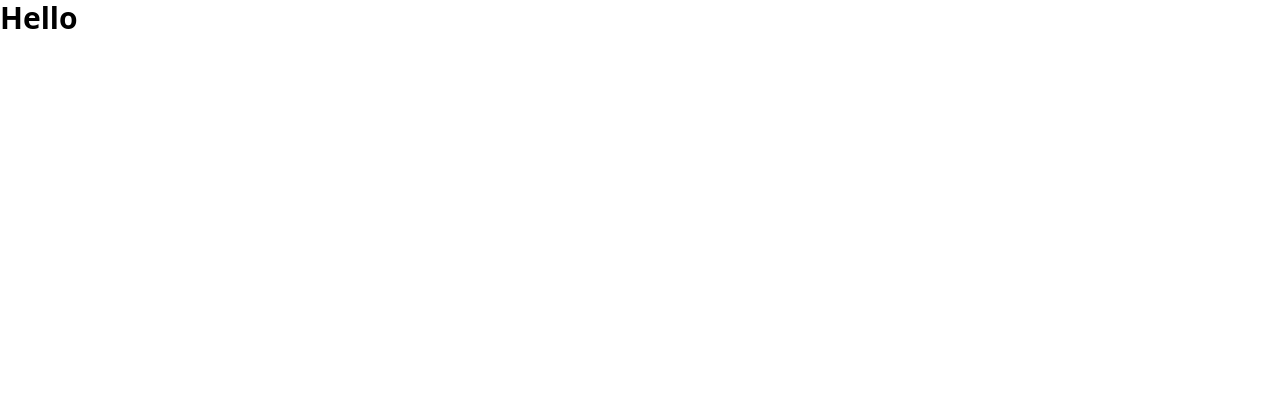
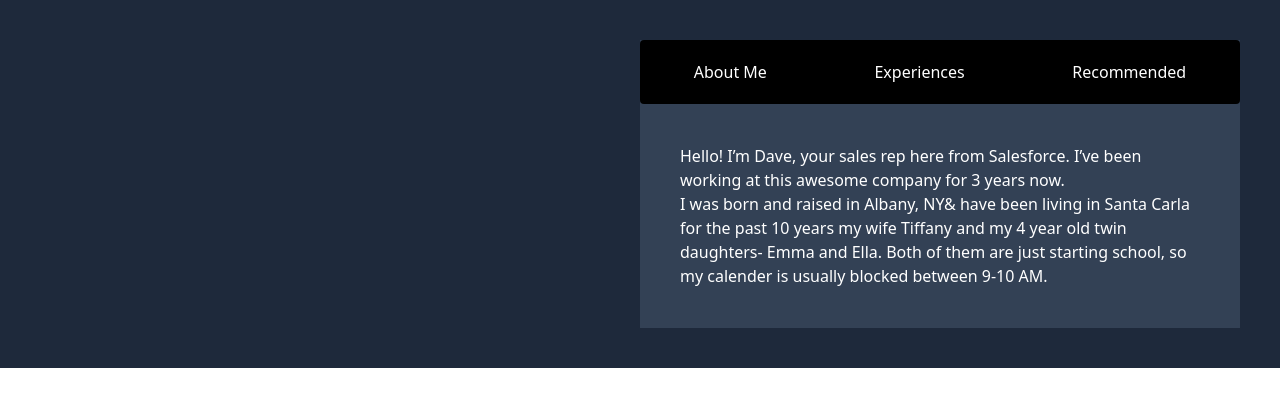
Before and after one commit to Ashlyn-Joshy/LunacalAssignment, a React (Create React App) app in the folder frontend/: page / in a window 1280 px wide. Shown: the top 406 px of the page. Built offline with nearby package versions, Linux system fonts and the light colour scheme.

Commit message:
intro added

```diff
--- a/frontend/src/App.js
+++ b/frontend/src/App.js
@@ -1,9 +1,12 @@
 import { createBrowserRouter, RouterProvider } from "react-router-dom";
+
+//pages
+import Home from "./Pages/Home";
 
 const appRouter = createBrowserRouter([
   {
     path: "/",
-    element: <h1 className="font-bold text-3xl">Hello</h1>,
+    element: <Home />,
   },
 ]);
 
--- /dev/null
+++ b/frontend/src/Pages/Home.js
@@ -0,0 +1,17 @@
+import React from "react";
+
+//components
+import Intro from "../components/Intro";
+
+const Home = () => {
+  return (
+    <div className="flex flex-row bg-slate-800 text-white p-10">
+      <div className="hidden md:block w-1/2"></div>
+      <div className="w-full md:w-1/2">
+        <Intro />
+      </div>
+    </div>
+  );
+};
+
+export default Home;
--- /dev/null
+++ b/frontend/src/components/AboutMe.js
@@ -0,0 +1,20 @@
+import React from "react";
+
+const AboutMe = () => {
+  return (
+    <div>
+      <p>
+        Hello! I’m Dave, your sales rep here from Salesforce. I’ve been working
+        at this awesome company for 3 years now.
+      </p>
+      <p>
+        I was born and raised in Albany, NY& have been living in Santa Carla for
+        the past 10 years my wife Tiffany and my 4 year old twin daughters- Emma
+        and Ella. Both of them are just starting school, so my calender is
+        usually blocked between 9-10 AM.
+      </p>
+    </div>
+  );
+};
+
+export default AboutMe;
--- /dev/null
+++ b/frontend/src/components/Experiences.js
@@ -0,0 +1,20 @@
+import React from "react";
+
+const Experiences = () => {
+  return (
+    <div>
+      <div>
+        <h1 className="font-bold text-lg">
+          Salesforce | Albany, NY 2019 - Present
+        </h1>
+        <p>
+          As your dedicated sales rep, I’ve had the privilege of working at
+          Salesforce for the past three years. Our team here is nothing short of
+          amazing—I mean, we practically ooze cloud-based enthusiasm!
+        </p>
+      </div>
+    </div>
+  );
+};
+
+export default Experiences;
--- /dev/null
+++ b/frontend/src/components/Intro.js
@@ -0,0 +1,29 @@
+import React, { useState } from "react";
+
+//components
+import AboutMe from "./AboutMe";
+import Experiences from "./Experiences";
+import Recommended from "./Recommended";
+
+const Intro = () => {
+  const [displayItem, setDisplayItem] = useState("About Me");
+  return (
+    <div className="bg-slate-700">
+      <nav className="bg-black rounded py-5">
+        <ul className="flex flex-row justify-around">
+          <li onClick={() => setDisplayItem("About Me")}>About Me</li>
+          <li onClick={() => setDisplayItem("Experiences")}>Experiences</li>
+          <li onClick={() => setDisplayItem("Recommended")}>Recommended</li>
+        </ul>
+      </nav>
+
+      <div className="p-10">
+        {displayItem === "About Me" && <AboutMe />}
+        {displayItem === "Experiences" && <Experiences />}
+        {displayItem === "Recommended" && <Recommended />}
+      </div>
+    </div>
+  );
+};
+
+export default Intro;
--- /dev/null
+++ b/frontend/src/components/Recommended.js
@@ -0,0 +1,39 @@
+import React from "react";
+
+const Recommended = () => {
+  return (
+    <div>
+      <div>
+        <h1 className="font-bold text-lg">🚀 Featured Projects</h1>
+        <ol className="list-decimal">
+          <li className="font-semibold">Salesforce Automation Dashboard</li>
+          <ul className="list-disc">
+            <li>
+              Developed a real-time dashboard using Lightning Web Components
+              (LWC) to track sales performance, lead conversions, and pipeline
+              health.
+            </li>
+            <li>
+              Result: Increased team efficiency by 30% and reduced manual
+              reporting time.
+            </li>
+          </ul>
+          <li className="font-semibold">Customer Journey Optimization</li>
+          <ul className="list-disc">
+            <li>
+              Orchestrated personalized customer journeys using Marketing Cloud.
+              From email campaigns to social media touchpoints, I’ve got the
+              map!
+            </li>
+            <li>
+              Result: Boosted engagement rates by 20% and drove more qualified
+              leads.
+            </li>
+          </ul>
+        </ol>
+      </div>
+    </div>
+  );
+};
+
+export default Recommended;
```
